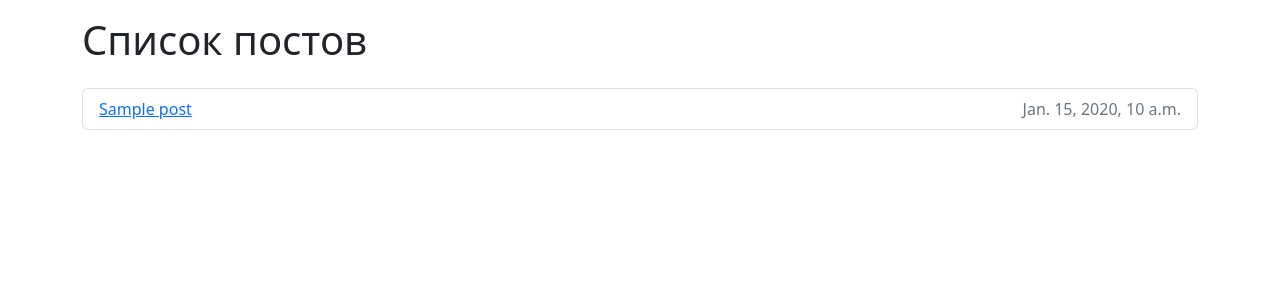
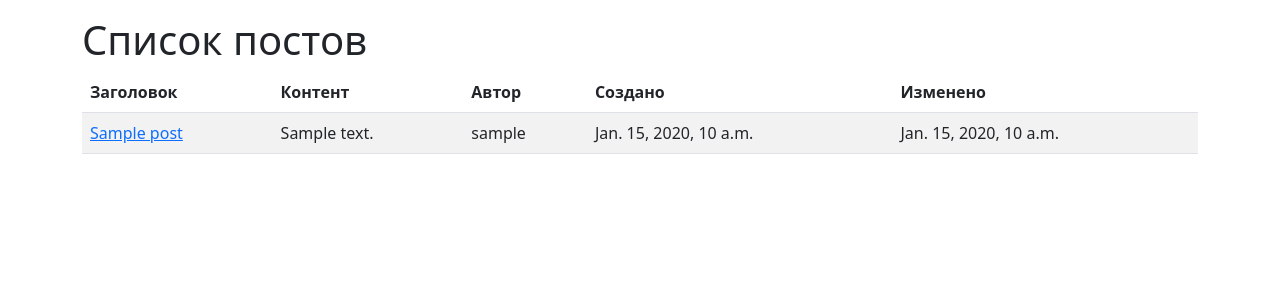
Before and after one commit to AkihiroAck/Module_D_Final_Project, a Django app: page / in a window 1280 px wide. Shown: the part 56-356 px from the top of the page. Run offline with Django 4.2, Linux system fonts and the light colour scheme; tables that the repository leaves empty hold one stand-in row (values such as "Sample post"); some libraries are stand-ins or nearby versions.

Commit message:
2024-09-15

```diff
--- a/wow/templates/offer_response_create.html
+++ b/wow/templates/offer_response_create.html
@@ -10,7 +10,7 @@
         <form method="post">
             {% csrf_token %}
             {{ form.as_p }}
-            <button type="submit" class="btn btn-primary">Отправить отклик</button>
+            <button type="submit" class="btn btn-primary">Отправить отклик</button> <a href="{% url 'post_detail' pk=request.resolver_match.kwargs.pk %}" class="btn btn-secondary">Отмена</a>
         </form>
     </div>
 {% endblock %}
--- a/wow/templates/offer_response_detail.html
+++ b/wow/templates/offer_response_detail.html
@@ -17,7 +17,7 @@
             {% endif %}
         </p>
         <p class="text-muted">Создано: {{ response.created_at }}</p>
-        <div>
+        <div class="mb-3">
             {% if user.is_authenticated %}
                 <div class="mb-3">
                     {% if user.id == response.post.author.id and not response.is_accepted %}
@@ -27,9 +27,11 @@
                         </form>
                     {% endif %}
                     {% if user.id == response.client.id or user.id == response.post.author.id %}
-                        <a href="{% url 'offer_response_delete' response.id %}" class="btn btn-primary">Удалить</a>
+                        <a href="{% url 'offer_response_delete' response.id %}" class="btn btn-danger">Удалить</a>
                     {% endif %}
                 </div>
+                <a class="btn btn-primary" href="{% url 'author_responses' %}">Отклики</a>
+                <a class="btn btn-primary" href="{% url 'user_responses' %}">Отклики от меня</a>
             {% endif %}
         </div>
     </div>
--- a/wow/templates/post_detail.html
+++ b/wow/templates/post_detail.html
@@ -33,7 +33,7 @@
                     <a href="{% url 'offer_response_create' post.id %}" class="btn btn-primary">Оставить отклик</a>
                     {% if user.id == post.author.id or user.is_superuser %}
                         <a href="{% url 'post_update' post.id %}" class="btn btn-primary">Редактировать</a>
-                        <a href="{% url 'post_delete' post.id %}" class="btn btn-primary">Удалить</a>
+                        <a href="{% url 'post_delete' post.id %}" class="btn btn-danger">Удалить</a>
                     {% endif %}
                 </div>
             {% endif %}
--- a/wow/templates/post_list.html
+++ b/wow/templates/post_list.html
@@ -7,16 +7,33 @@
 {% block content %}
     <div class="mt-3 mb-4">
         <h1>Список постов</h1>
-        <ul class="list-group mt-4">
-            {% for post in posts %}
-                <li class="list-group-item d-flex justify-content-between align-items-center">
-                    <a href="{% url 'post_detail' post.id %}">{{ post.title }}</a>
-                    <span class="text-muted">{{ post.created_at }}</span>
-                </li>
-            {% empty %}
-                <li class="list-group-item">Нет постов</li>
-            {% endfor %}
-        </ul>
+
+        {% if posts %}
+            <table class="table table-striped">
+                <thead>
+                    <tr>
+                        <th>Заголовок</th>
+                        <th>Контент</th>
+                        <th>Автор</th>
+                        <th>Создано</th>
+                        <th>Изменено</th>
+                    </tr>
+                </thead>
+                <tbody>
+                    {% for post in posts %}
+                        <tr>
+                            <td><a href="{% url 'post_detail' post.id %}">{{ post.title }}</a></td>
+                            <td>{{ post.content|striptags|truncatechars:50 }}</td>
+                            <td>{{ post.author }}</td>
+                            <td>{{ post.created_at }}</td>
+                            <td>{{ post.updated_at }}</td>
+                        </tr>
+                    {% endfor %}
+                </tbody>
+            </table>
+        {% else %}
+            <p>Нет постов.</p>
+        {% endif %}
         <div>
             {% if user.is_authenticated %}
             <a href="{% url 'post_create' %}" class="btn btn-primary mt-3">Создать Объявление</a>
--- a/wow/trade/views.py
+++ b/wow/trade/views.py
@@ -108,7 +108,7 @@ class OfferResponseAcceptView(LoginRequiredMixin, UpdateView):
 
 class AuthorPostResponsesView(LoginRequiredMixin, ListView):
     model = OfferResponse
-    template_name = 'user_responses.html'
+    template_name = 'offer_response_list.html'
     context_object_name = 'responses'
 
     def get_queryset(self):
@@ -118,7 +118,7 @@ class AuthorPostResponsesView(LoginRequiredMixin, ListView):
 
 class UserPostResponsesView(LoginRequiredMixin, ListView):
     model = OfferResponse
-    template_name = 'user_responses.html'
+    template_name = 'offer_response_list.html'
     context_object_name = 'responses'
 
     def get_queryset(self):
```
Also changed, not shown: wow/trade/forms.py (+48 -1 lines), wow/templates/offer_response_list.html (renamed from wow/templates/user_responses.html).
